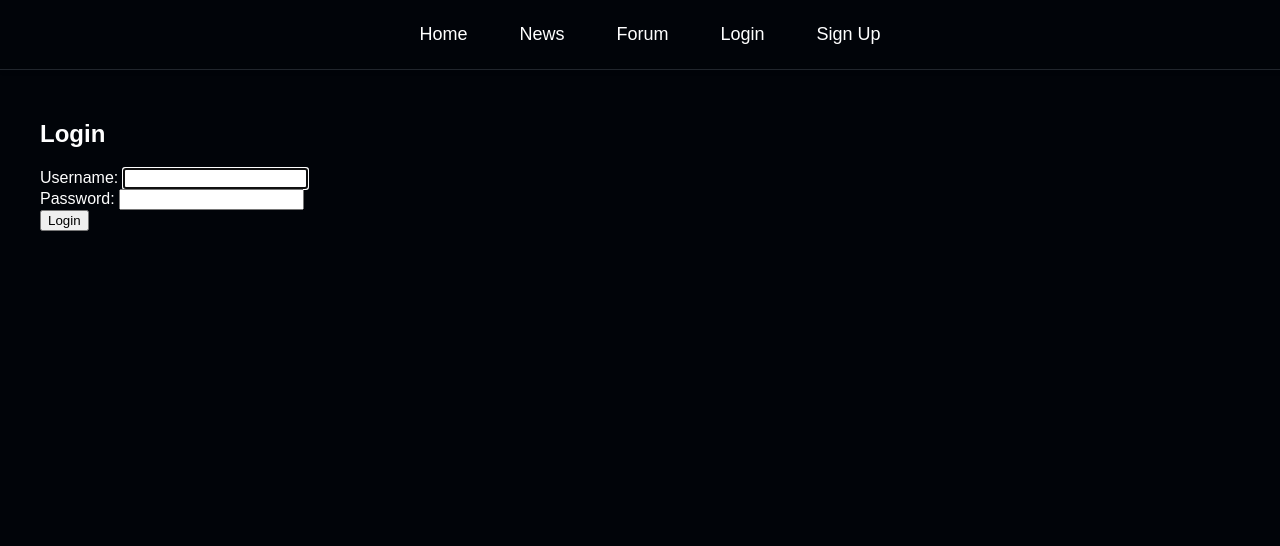
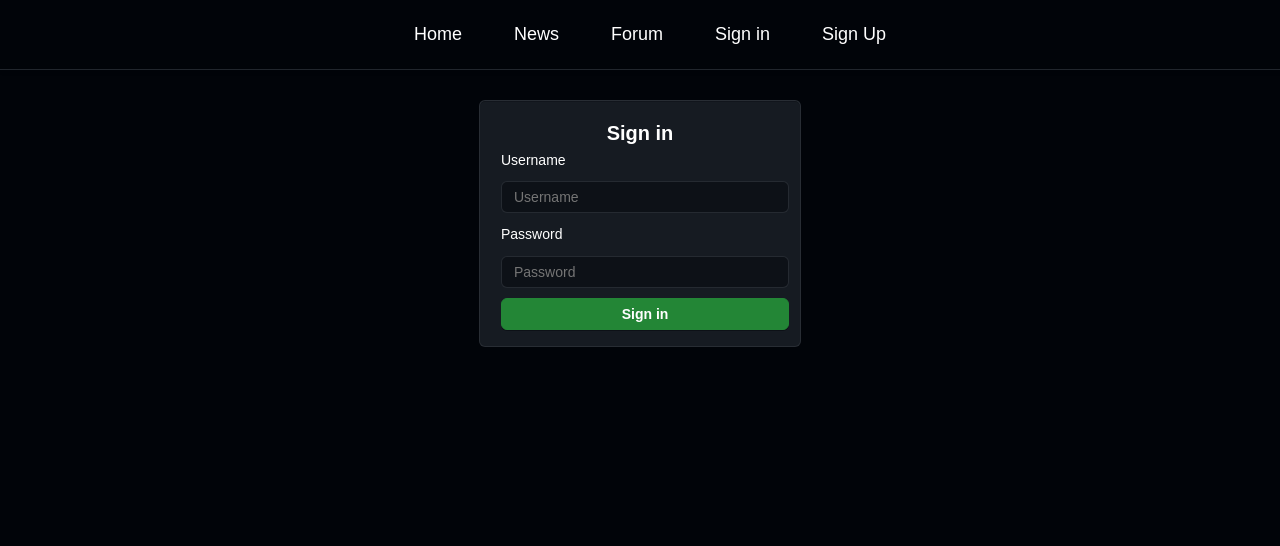
Before and after one commit to Nikita3421/Portal_Group, a Django app: page /auth_sys/login/ in a window 1280 px wide. Shown: the top 546 px of the page. Run offline with Django 5.2, Linux system fonts and the light colour scheme.

Commit message:
added css to sign in form, added pagination to news list

```diff
--- a/announsements/models.py
+++ b/announsements/models.py
@@ -5,8 +5,8 @@ from django.urls import reverse
 class Announsement(models.Model):
     title = models.CharField(max_length=250)
     text = models.TextField()
+    media = models.ImageField(upload_to="images/", blank=True, null=True)
     creation_date = models.DateTimeField()
-    media = models.ImageField(upload_to="images/", blank=True, null=True)
 
     def __str__(self):
         return self.title
--- a/announsements/views.py
+++ b/announsements/views.py
@@ -10,6 +10,7 @@ from django.contrib.auth.models import User
 # Create your views here.
 
 class NewsListView(ListView):
+    paginate_by = 3
     model = models.Announsement
     context_object_name = 'announsements'
     template_name = "news/news_list.html"
--- a/auth_sys/forms.py
+++ b/auth_sys/forms.py
@@ -57,3 +57,25 @@ class SignUpForm(UserCreationForm):
 class LoginForm(AuthenticationForm):
     def __init__(self, *args, **kwargs):
         super(LoginForm, self).__init__(*args, **kwargs)
+
+    username = forms.CharField(
+        label='Username',
+            widget=forms.TextInput(
+                attrs = {
+                    'class': "auth-form-input",
+                    'id': "username",
+                    'placeholder': "Username",
+                }
+            )
+    )
+
+    password = forms.CharField(
+        label='Password',
+            widget=forms.PasswordInput(
+                attrs = {
+                    'class': "auth-form-input",
+                    'id': "password",
+                    'placeholder': "Password",
+                }
+            )
+    )
--- a/static/css/home.css
+++ b/static/css/home.css
@@ -272,6 +272,7 @@ select {
     display: block;
     width: 100%;
     margin: 5px;
+    margin-bottom: 10px;
     padding: 5px 12px;
     font-size: 14px;
     line-height: 20px;
@@ -285,7 +286,8 @@ select {
 
 .auth-form label {
     display: block;
-    margin-bottom: 0.5rem;
+    margin-left: 5px;
+    margin-bottom: 10px;
     font-weight: 400;
     text-align: left;
 }
@@ -294,4 +296,23 @@ select {
     display: block;
     width: 100%;
     text-align: center;
+    padding: 5px 16px;
+    margin-left: 5px;
+    line-height: 20px;
+    color: #ffffff;
+    background-color: #238636;
+    box-shadow: 0px 1px 0px 0px #01040966;
+    transition: 80ms cubic-bezier(0.33, 1, 0.68, 1);
+    position: relative;
+    font-size: 14px;
+    font-weight: 550;
+    white-space: nowrap;
+    cursor: pointer;
+    user-select: none;
+    border-radius: 6px;
+    user-select: none;
+    border: 1px solid #238636;
+    border-radius: 6px;
+    appearance: none;
+    padding-inline: 6px;
 }
--- a/templates/auth_sys/login.html
+++ b/templates/auth_sys/login.html
@@ -1,19 +1,15 @@
 {% extends "base.html" %}
 
-{% block title %}Login{% endblock %}
+{% block title %}Sign in{% endblock %}
 
 {% block content %}
-  <form method="post">
+  <form method="post" class="auth-form">
     {% csrf_token %}
-    <h2>Login</h2>
-    <div class="form-group">
-      {{ form.username.label_tag }}
+      <div class="title">Sign in</div>
+      <label for="username">Username</label>
       {{ form.username }}
-    </div>
-    <div class="form-group">
-      {{ form.password.label_tag }}
+      <label for="password">Password</label>
       {{ form.password }}
-    </div>
-    <button type="submit">Login</button>
+      <button type="submit" class="auth-form-btn">Sign in</button>
   </form>
 {% endblock %}
--- a/templates/auth_sys/signup.html
+++ b/templates/auth_sys/signup.html
@@ -14,6 +14,6 @@
         {{ form.password1 }}
         <label for="password2">Password 2</label>
         {{ form.password2 }}
-    <button type="submit">Sign up</button>
+    <button type="submit" class="auth-form-btn">Sign up</button>
   </form>
 {% endblock %}
--- a/templates/base.html
+++ b/templates/base.html
@@ -21,7 +21,7 @@
           {% endif %}
           <li><a href="{% url 'auth_sys:logout' %}">Logout</a></li>
         {% else %}
-          <li><a href="{% url 'auth_sys:login' %}">Login</a></li>
+          <li><a href="{% url 'auth_sys:login' %}">Sign in</a></li>
           <li><a href="{% url 'auth_sys:signup' %}">Sign Up</a></li>
         {% endif %}
       </ul>
```
Also changed, not shown: templates/news/news_list.html (+9 -0 lines).
